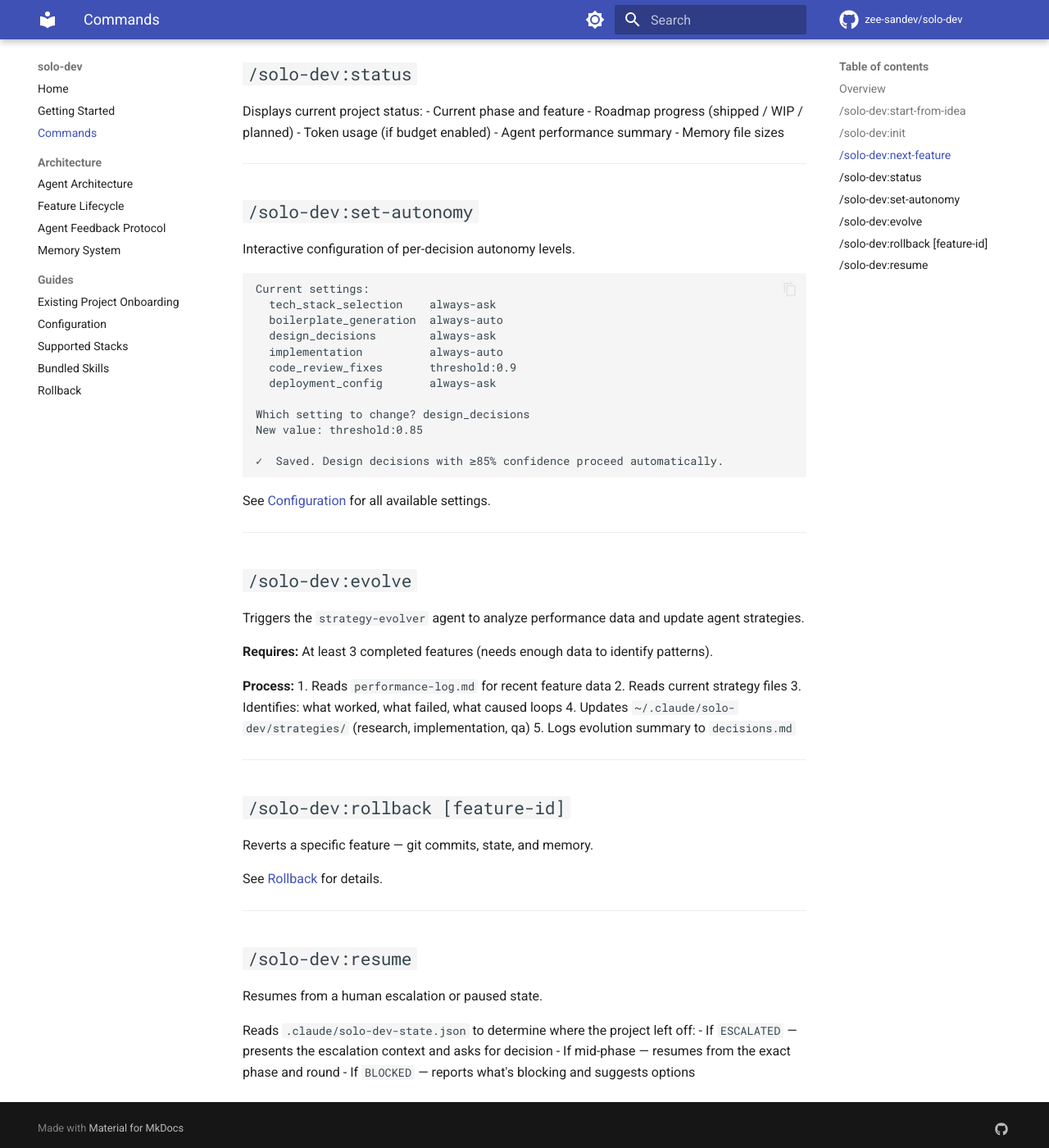
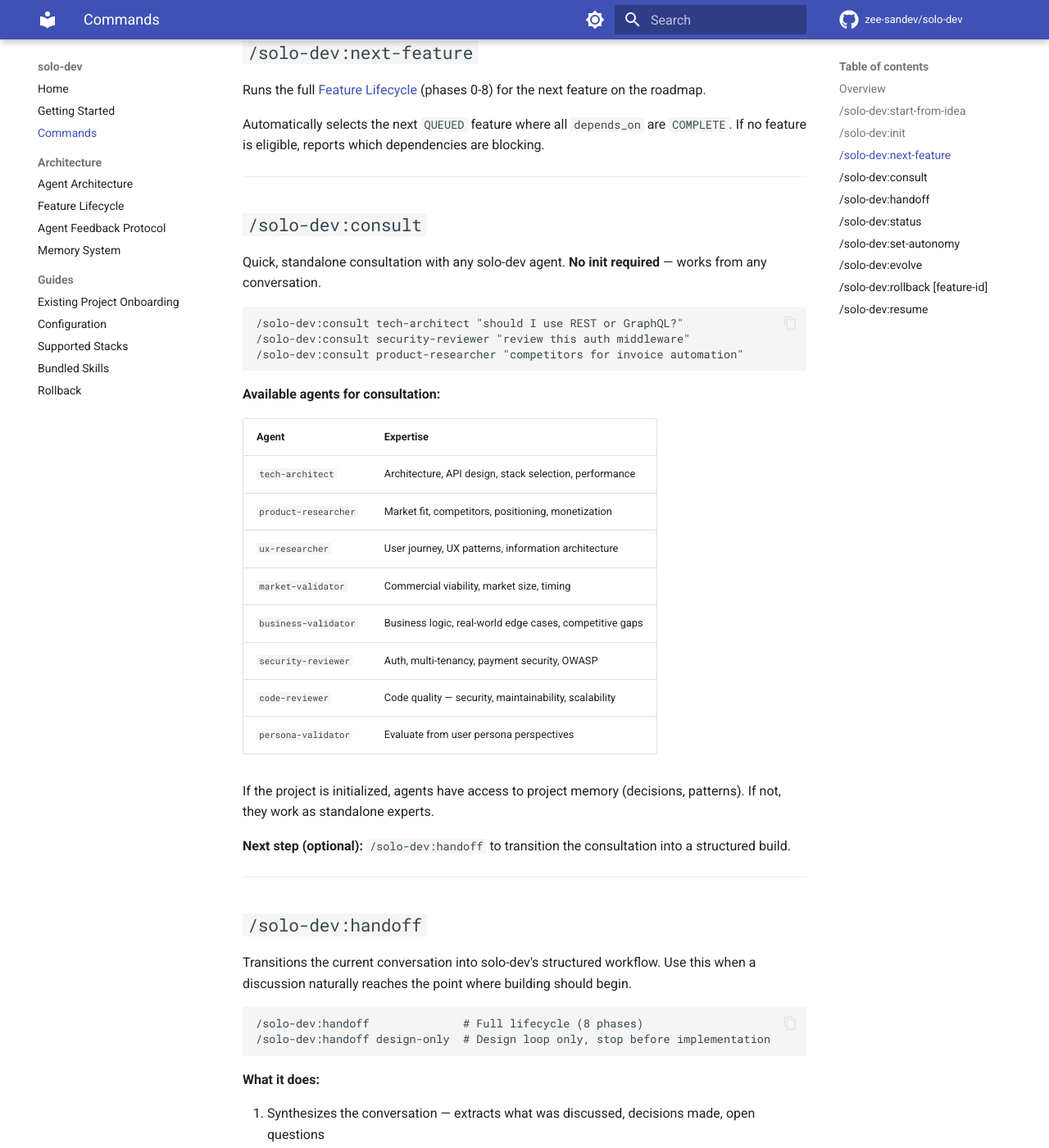
Before and after one commit to zee-sandev/solo-dev, an MkDocs documentation site: the page built from wiki/Commands.md, in a window 1280 px wide and 1400 px high, scrolled down 1614 px. Shown: the whole window at 82% size. Built offline with MkDocs 1.6.1 and Material for MkDocs 9.7.7, drawn with Linux system fonts in a browser that asks for light colours; comment, search, counter and statistics services are not loaded; some of the changed text lies outside the part shown.

Commit message:
feat: add /consult and /handoff commands
- /consult: ad-hoc expert consultation with any agent, no init required
- /handoff: transition conversation discussion into structured workflow
  with quick init, spec generation, and 3 depth options
- Update commands table in README, wiki/Commands, docs/design, CLAUDE.md

````diff
--- a/wiki/Commands.md
+++ b/wiki/Commands.md
@@ -1,14 +1,16 @@
 # Commands
 
-solo-dev provides 8 commands for the full product development lifecycle.
+solo-dev provides 10 commands for the full product development lifecycle.
 
 ## Overview
 
 | Command | Description |
 |---------|-------------|
 | `/solo-dev:start-from-idea` | Turn a rough idea into a validated roadmap |
-| `/solo-dev:init` | Initialize a project from an existing concept or codebase |
+| `/solo-dev:init` | Initialize a project from a concept, codebase, or template |
 | `/solo-dev:next-feature` | Build and ship the next feature on your roadmap |
+| `/solo-dev:consult <agent>` | Quick expert consultation with any agent — no init required |
+| `/solo-dev:handoff` | Transition a conversation discussion into a structured build |
 | `/solo-dev:status` | Progress dashboard — roadmap, phase, token usage |
 | `/solo-dev:set-autonomy` | Configure per-decision autonomy levels interactively |
 | `/solo-dev:evolve` | Analyze performance data and improve agent strategies |
@@ -43,6 +45,8 @@ Sets up the project for development. Detects whether this is a new concept or ex
 
 **Path B (existing codebase):** Analyzes codebase silently, cross-checks understanding with user (3 interactions), generates docs. See [Existing Project Onboarding](Existing-Project-Onboarding.md).
 
+**Path C (template/foundation):** Reads existing CLAUDE.md, docs/, .claude/agents/ — delegates implementation to template agents, tags example code. 1 interaction only. See [Existing Project Onboarding](Existing-Project-Onboarding.md).
+
 **Next step:** `/solo-dev:next-feature`
 
 ---
@@ -52,6 +56,58 @@ Sets up the project for development. Detects whether this is a new concept or ex
 Runs the full [Feature Lifecycle](Feature-Lifecycle.md) (phases 0-8) for the next feature on the roadmap.
 
 Automatically selects the next `QUEUED` feature where all `depends_on` are `COMPLETE`. If no feature is eligible, reports which dependencies are blocking.
+
+---
+
+## `/solo-dev:consult`
+
+Quick, standalone consultation with any solo-dev agent. **No init required** — works from any conversation.
+
+```
+/solo-dev:consult tech-architect "should I use REST or GraphQL?"
+/solo-dev:consult security-reviewer "review this auth middleware"
+/solo-dev:consult product-researcher "competitors for invoice automation"
+```
+
+**Available agents for consultation:**
+
+| Agent | Expertise |
+|-------|----------|
+| `tech-architect` | Architecture, API design, stack selection, performance |
+| `product-researcher` | Market fit, competitors, positioning, monetization |
+| `ux-researcher` | User journey, UX patterns, information architecture |
+| `market-validator` | Commercial viability, market size, timing |
+| `business-validator` | Business logic, real-world edge cases, competitive gaps |
+| `security-reviewer` | Auth, multi-tenancy, payment security, OWASP |
+| `code-reviewer` | Code quality — security, maintainability, scalability |
+| `persona-validator` | Evaluate from user persona perspectives |
+
+If the project is initialized, agents have access to project memory (decisions, patterns). If not, they work as standalone experts.
+
+**Next step (optional):** `/solo-dev:handoff` to transition the consultation into a structured build.
+
+---
+
+## `/solo-dev:handoff`
+
+Transitions the current conversation into solo-dev's structured workflow. Use this when a discussion naturally reaches the point where building should begin.
+
+```
+/solo-dev:handoff              # Full lifecycle (8 phases)
+/solo-dev:handoff design-only  # Design loop only, stop before implementation
+```
+
+**What it does:**
+
+1. Synthesizes the conversation — extracts what was discussed, decisions made, open questions
+2. Confirms the summary with you
+3. Asks how deep to go:
+   - **A) Full lifecycle** — Design → Implementation → Review → QA → Demo (8 phases)
+   - **B) Design only** — Research agents produce a spec, personas validate, stop
+   - **C) Implement now** — Skip design, go straight to parallel implementation
+4. Creates a feature spec from the discussion and enters the workflow
+
+If the project isn't initialized yet, handoff runs a **quick init** (minimal setup) before proceeding.
 
 ---
 
````
Also changed, not shown: CLAUDE.md (+2 -2 lines), README.md (+2 -0 lines), commands/consult.md (added, +86 -0 lines), commands/handoff.md (added, +177 -0 lines), docs/design.md (+3 -1 lines).
